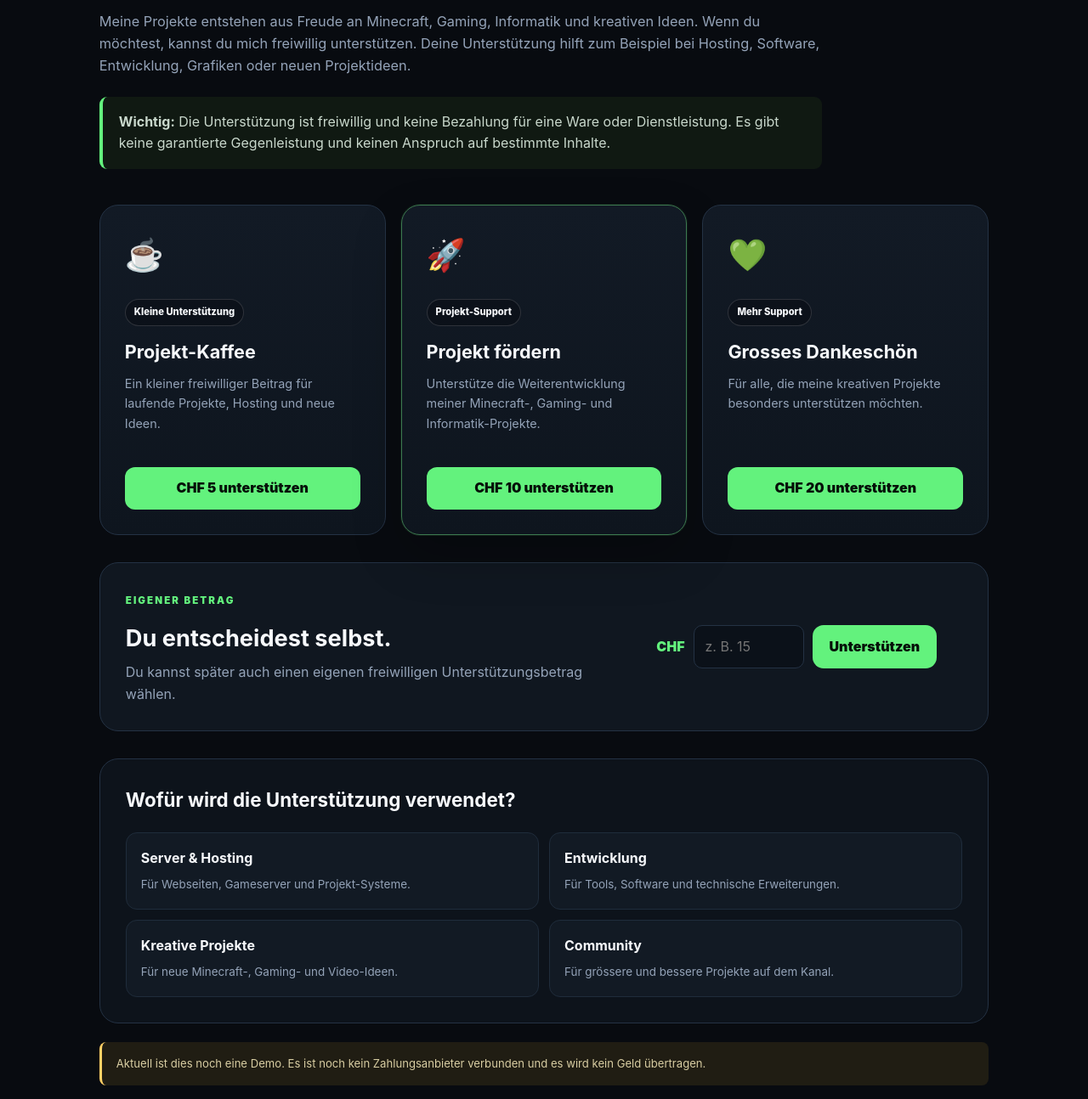
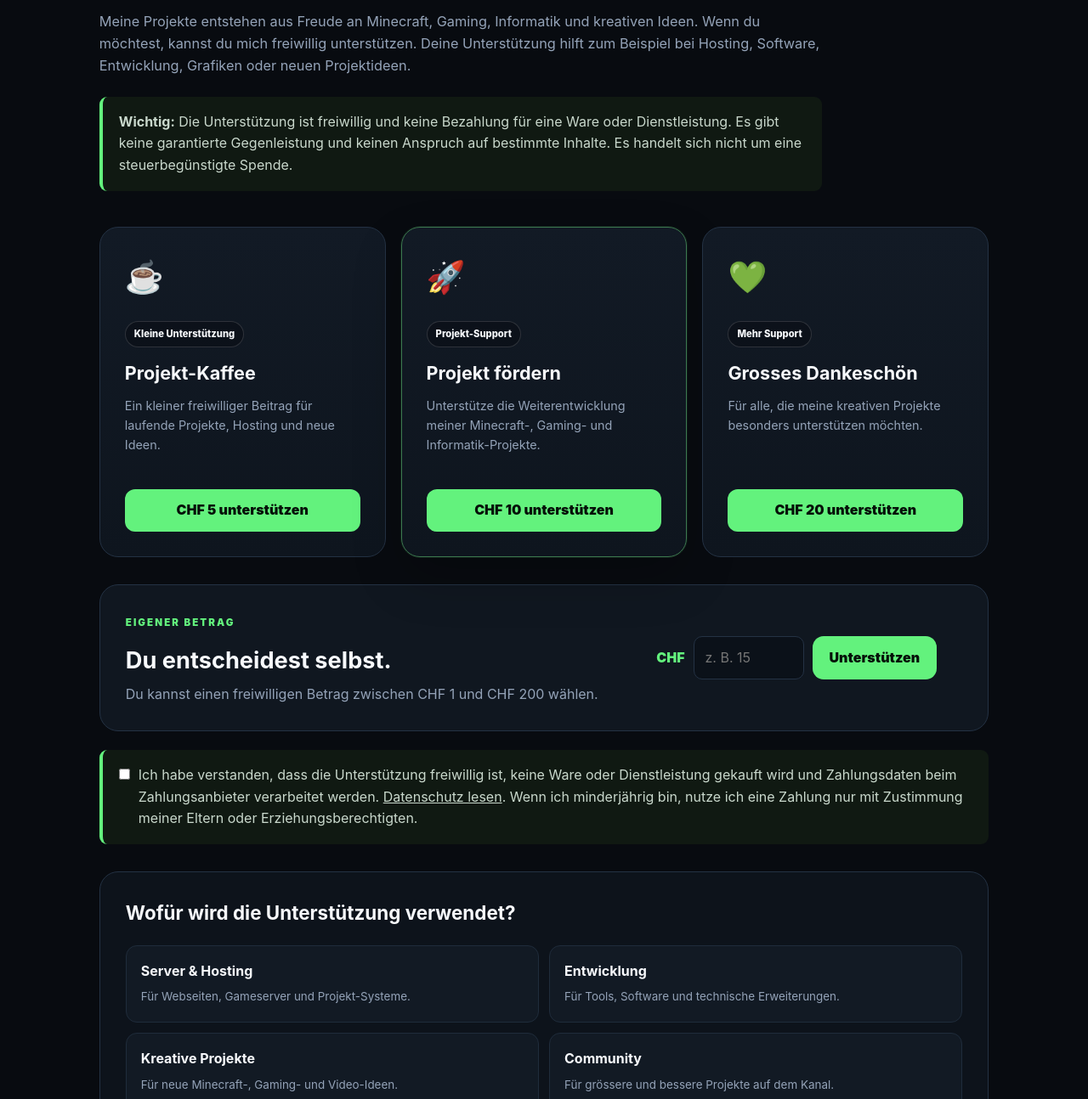
Before and after one commit to SkyHubYT/Till-Webseite, a website: page shop.html in a window 1280 px wide. Shown: the part 766-2060 px from the top of the page at 85% size. Drawn offline with Linux system fonts and the light colour scheme; no server answers.

Commit message:
feat: prepare voluntary support checkout and privacy consent

```diff
--- a/shop.html
+++ b/shop.html
@@ -30,7 +30,6 @@
   <p>Wenn dir meine Projekte gefallen, kannst du sie freiwillig unterstützen. Die Unterstützung ist keine Bezahlung für eine Leistung und es entsteht kein Anspruch auf ein Produkt oder eine Gegenleistung.</p>
 </section>
 
-
 <section class="section support-section">
   <div class="support-intro">
     <span class="eyebrow">FREIWILLIGE UNTERSTÜTZUNG</span>
@@ -42,7 +41,7 @@
     </p>
     <div class="support-note">
       <strong>Wichtig:</strong> Die Unterstützung ist freiwillig und keine Bezahlung für eine Ware oder Dienstleistung.
-      Es gibt keine garantierte Gegenleistung und keinen Anspruch auf bestimmte Inhalte.
+      Es gibt keine garantierte Gegenleistung und keinen Anspruch auf bestimmte Inhalte. Es handelt sich nicht um eine steuerbegünstigte Spende.
     </div>
   </div>
 
@@ -76,13 +75,20 @@
     <div>
       <span class="eyebrow">EIGENER BETRAG</span>
       <h3>Du entscheidest selbst.</h3>
-      <p>Du kannst später auch einen eigenen freiwilligen Unterstützungsbetrag wählen.</p>
+      <p>Du kannst einen freiwilligen Betrag zwischen CHF 1 und CHF 200 wählen.</p>
     </div>
     <div class="custom-support-box">
       <span>CHF</span>
-      <input id="customSupportAmount" type="number" min="1" step="1" placeholder="z. B. 15">
+      <input id="customSupportAmount" type="number" min="1" max="200" step="1" placeholder="z. B. 15">
       <button class="btn btn-primary" id="customSupportBtn">Unterstützen</button>
     </div>
+  </div>
+
+  <div class="support-note" style="margin-top:22px">
+    <label style="display:flex;gap:10px;align-items:flex-start;cursor:pointer">
+      <input id="paymentConsent" type="checkbox" style="margin-top:5px">
+      <span>Ich habe verstanden, dass die Unterstützung freiwillig ist, keine Ware oder Dienstleistung gekauft wird und Zahlungsdaten beim Zahlungsanbieter verarbeitet werden. <a href="/impressum#datenschutz" style="text-decoration:underline">Datenschutz lesen</a>. Wenn ich minderjährig bin, nutze ich eine Zahlung nur mit Zustimmung meiner Eltern oder Erziehungsberechtigten.</span>
+    </label>
   </div>
 
   <div class="support-transparency">
@@ -95,8 +101,8 @@
     </div>
   </div>
 
-  <div class="support-warning">
-    Aktuell ist dies noch eine Demo. Es ist noch kein Zahlungsanbieter verbunden und es wird kein Geld übertragen.
+  <div class="support-warning" id="paymentStatus">
+    Online-Zahlungen werden technisch vorbereitet. Solange kein Zahlungsanbieter aktiviert ist, wird kein Geld übertragen.
   </div>
 </section>
 
```
